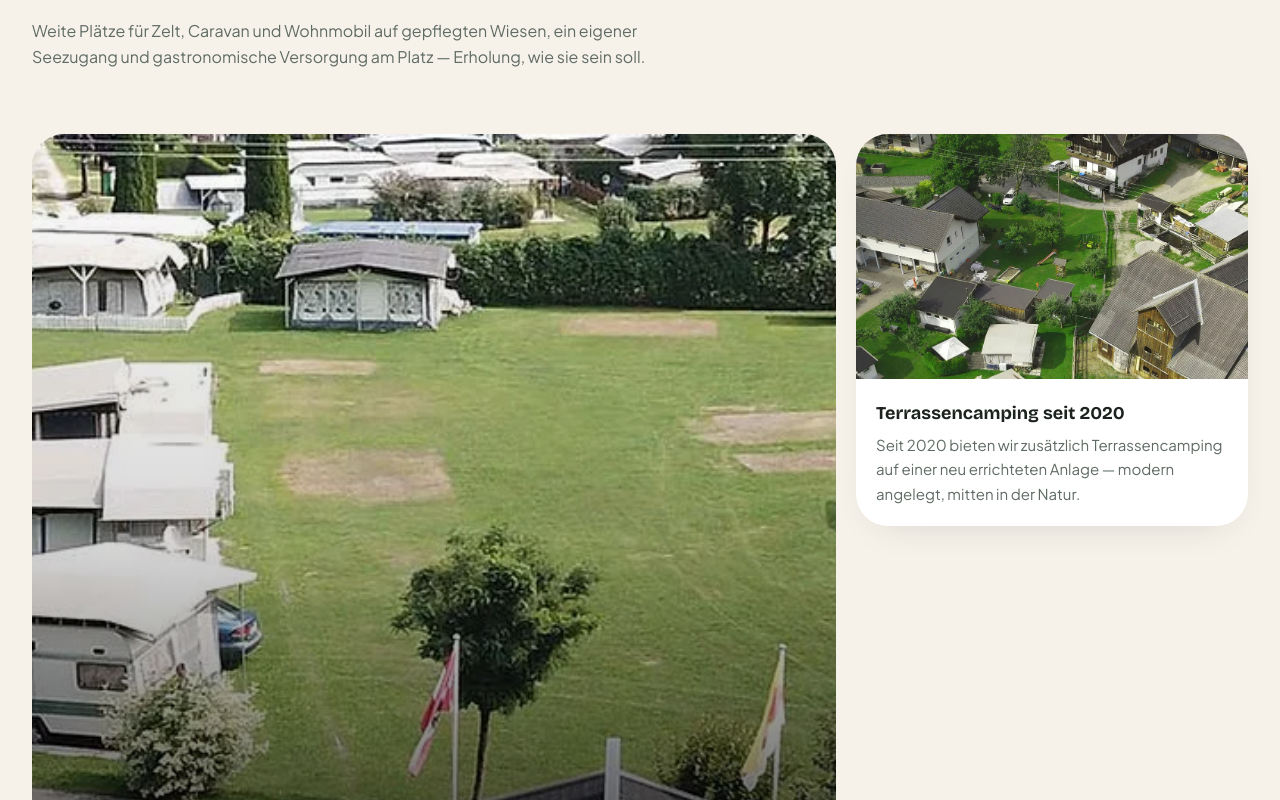
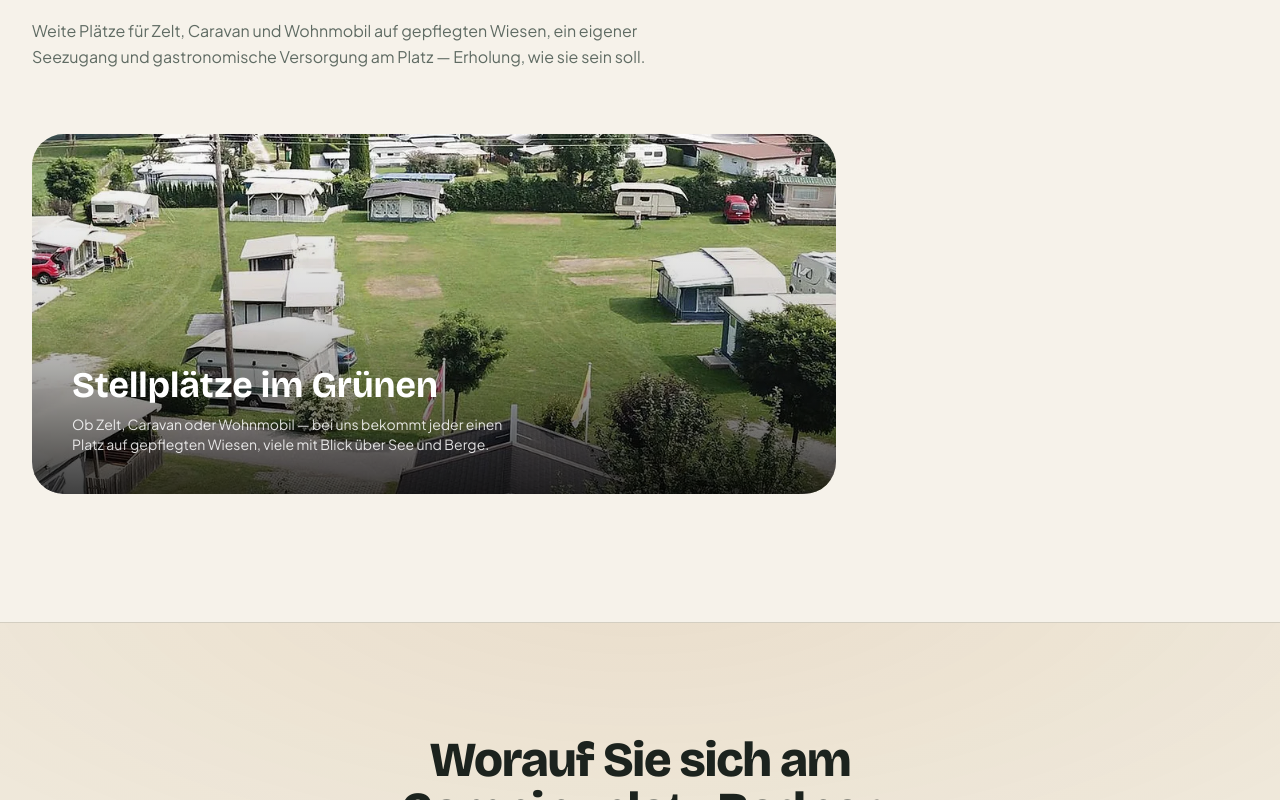
Before and after one commit to Lellino-Elias/camping-bodner-camping-demo, a Next.js app: page / in a window 1280 px wide. Shown: the part 1960-2760 px from the top of the page. Built offline with nearby package versions, Linux system fonts and the light colour scheme.

Commit message:
camping-bodner — campsite demo 2026-06-12 00:26:48

```diff
--- a/src/content/campsites/camping-bodner.ts
+++ b/src/content/campsites/camping-bodner.ts
@@ -18,7 +18,11 @@ import type { CampsiteConfig } from "../types";
  *      (gleiche Datei) entfernt um Duplikat zu vermeiden.
  *    · geraeucherte-forellen.webp (638×583, tooSmall) in aktivitaeten.items →
  *      Eintrag entfernt (optionaler Slot, kein Ersatz nach Enrichment). Forellen-
- *      Fakt bleibt im aktivitaeten.intro erhalten.
+ *      Fakt bleibt im aktivitaeten.intro erhalten (zeitlich präzisiert auf
+ *      "jeden Donnerstag im Juli und August" lt. Quelle 08.md).
+ *    · terrassencamping-anlage.webp zeigt Hofgelände/Scheune (Motiv-Mismatch,
+ *      verify2-Issue). .enriched-marker gesetzt → camping.features[1] entfernt
+ *      (optionaler Slot; Terrassencamping-Fakt bleibt in intro/usps als Text erhalten).
  *    · generische Kleinformate "Spielplatz" (479px) und "Skaterpark" (478px) wurden
  *      bereits zuvor entfernt. Spielplatz, Tischtennis & Skaterpark bleiben als
  *      Fakt im Aktiv-Intro erhalten.
@@ -98,18 +102,13 @@ export const campingBodner: CampsiteConfig = {
         text: "Ob Zelt, Caravan oder Wohnmobil — bei uns bekommt jeder einen Platz auf gepflegten Wiesen, viele mit Blick über See und Berge.",
         image: { src: `${IMG}/stellplaetze.webp`, alt: "Stellplätze mit Wohnwagen auf der Wiese am Campingplatz Bodner" },
       },
-      {
-        title: "Terrassencamping seit 2020",
-        text: "Seit 2020 bieten wir zusätzlich Terrassencamping auf einer neu errichteten Anlage — modern angelegt, mitten in der Natur.",
-        image: { src: `${IMG}/terrassencamping-anlage.webp`, alt: "Neu errichtete Anlage mit Terrassencamping am Campingplatz Bodner" },
-      },
     ],
   },
 
   aktivitaeten: {
     heading: "Aktiv am Afritzer See",
     intro:
-      "Baden im klaren Wasser am eigenen Seezugang, eine Wanderung rund um den See oder eine Runde am kleinen Spielplatz, beim Tischtennis und Skaterpark — und mittendrin der Genuss frisch geräucherter Forellen vom Platz.",
+      "Baden im klaren Wasser am eigenen Seezugang, eine Wanderung rund um den See oder eine Runde am kleinen Spielplatz, beim Tischtennis und Skaterpark — und mittendrin der Genuss frisch geräucherter Forellen (jeden Donnerstag im Juli und August) vom Platz.",
     items: [],
   },
 
```
